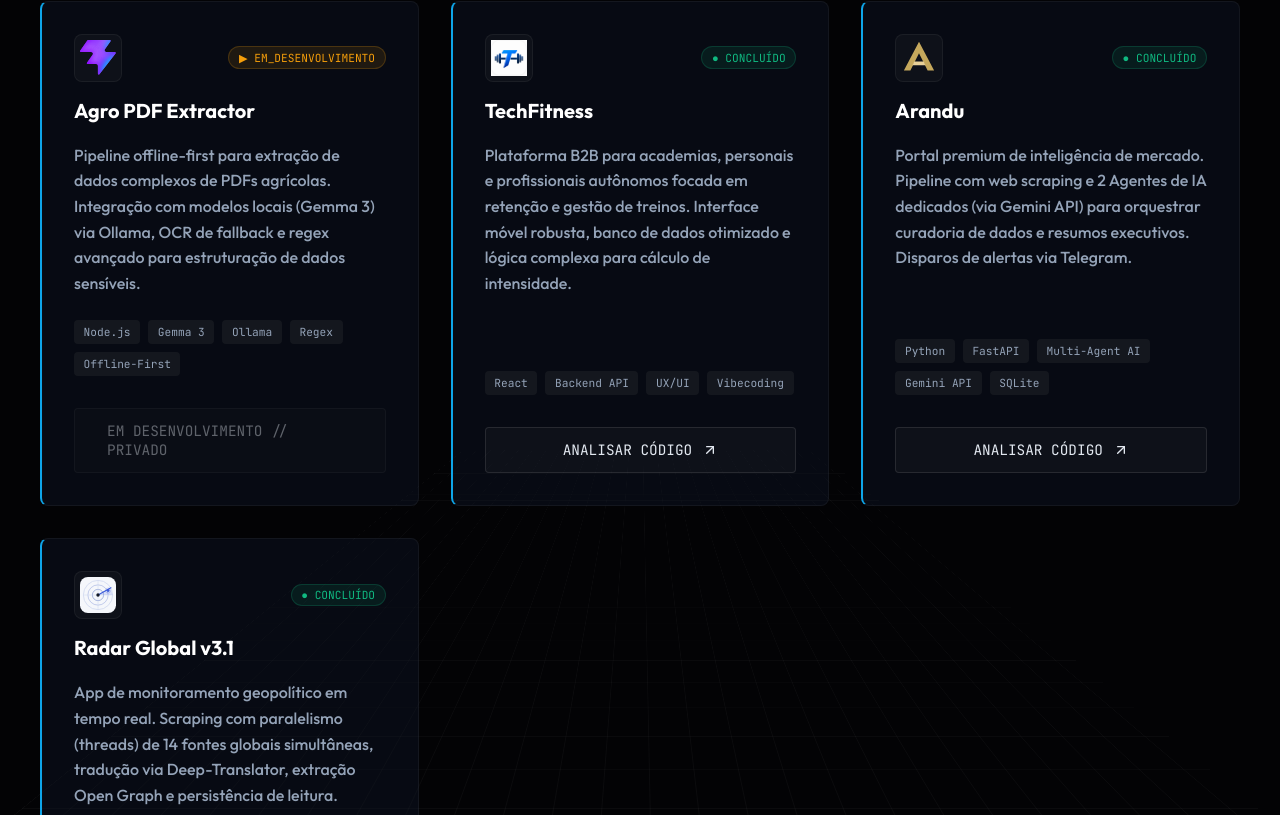
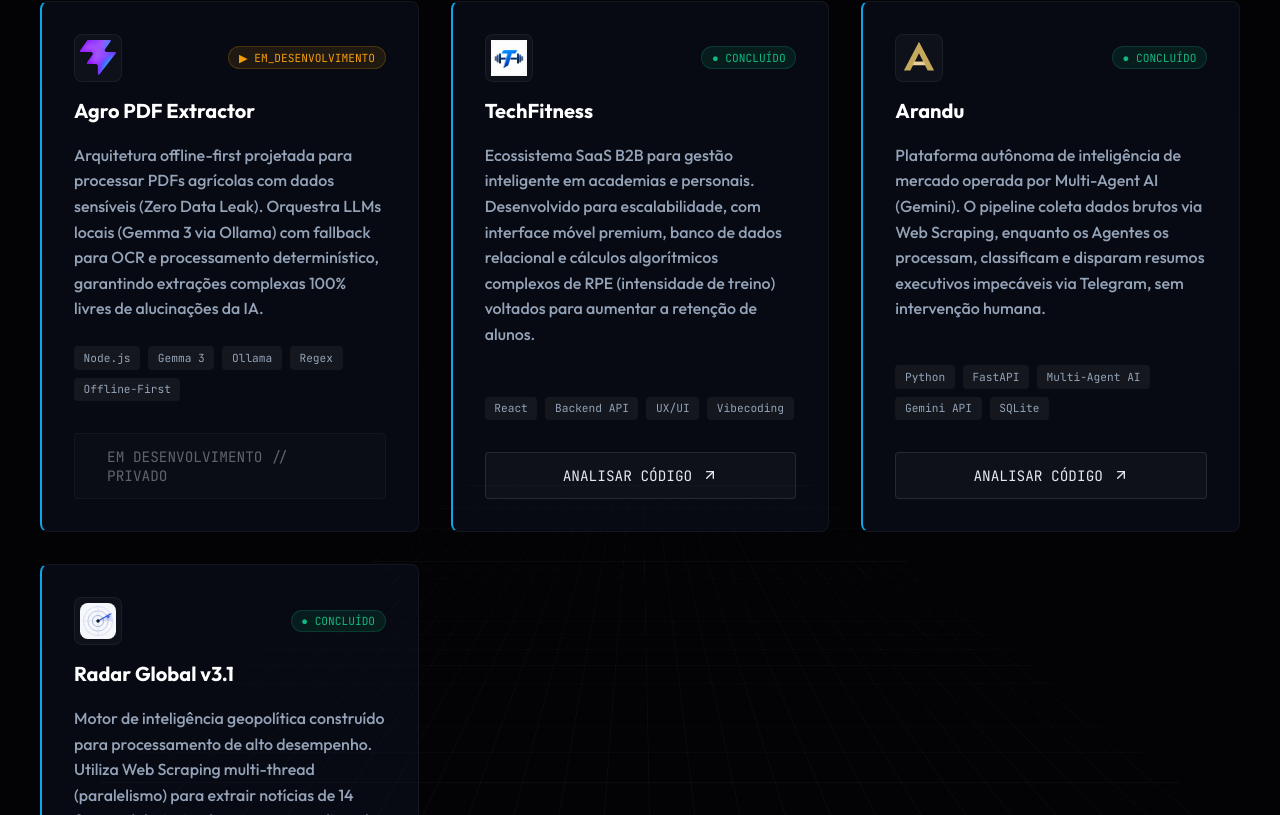
Before and after one commit to cassianoomotta/cassianoomotta.github.io, a React (Vite) app: page / in a window 1280 px wide. Shown: the part 825-1640 px from the top of the page. Built offline with nearby package versions, Linux system fonts and the light colour scheme.

Commit message:
docs: melhora copy dos projetos destacando arquitetura e impacto business

```diff
--- a/src/Projetos.jsx
+++ b/src/Projetos.jsx
@@ -7,7 +7,7 @@ const projectsData = [
     status: 'EM_DESENVOLVIMENTO',
     logoUrl: '/agro-logo.svg',
     icon: <Database color="var(--ai-primary)" />,
-    description: 'Pipeline offline-first para extração de dados complexos de PDFs agrícolas. Integração com modelos locais (Gemma 3) via Ollama, OCR de fallback e regex avançado para estruturação de dados sensíveis.',
+    description: 'Arquitetura offline-first projetada para processar PDFs agrícolas com dados sensíveis (Zero Data Leak). Orquestra LLMs locais (Gemma 3 via Ollama) com fallback para OCR e processamento determinístico, garantindo extrações complexas 100% livres de alucinações da IA.',
     tech: ['Node.js', 'Gemma 3', 'Ollama', 'Regex', 'Offline-First'],
     link: 'https://github.com/cassianoomotta'
   },
@@ -16,7 +16,7 @@ const projectsData = [
     status: 'CONCLUÍDO',
     logoUrl: '/techfitness-logo.png',
     icon: <Smartphone color="var(--ai-secondary)" />,
-    description: 'Plataforma B2B para academias, personais e profissionais autônomos focada em retenção e gestão de treinos. Interface móvel robusta, banco de dados otimizado e lógica complexa para cálculo de intensidade.',
+    description: 'Ecossistema SaaS B2B para gestão inteligente em academias e personais. Desenvolvido para escalabilidade, com interface móvel premium, banco de dados relacional e cálculos algorítmicos complexos de RPE (intensidade de treino) voltados para aumentar a retenção de alunos.',
     tech: ['React', 'Backend API', 'UX/UI', 'Vibecoding'],
     link: 'https://github.com/cassianoomotta/TechFitness'
   },
@@ -25,7 +25,7 @@ const projectsData = [
     status: 'CONCLUÍDO',
     logoUrl: '/arandu-logo.svg',
     icon: <Layout color="var(--ai-primary)" />,
-    description: 'Portal premium de inteligência de mercado. Pipeline com web scraping e 2 Agentes de IA dedicados (via Gemini API) para orquestrar curadoria de dados e resumos executivos. Disparos de alertas via Telegram.',
+    description: 'Plataforma autônoma de inteligência de mercado operada por Multi-Agent AI (Gemini). O pipeline coleta dados brutos via Web Scraping, enquanto os Agentes os processam, classificam e disparam resumos executivos impecáveis via Telegram, sem intervenção humana.',
     tech: ['Python', 'FastAPI', 'Multi-Agent AI', 'Gemini API', 'SQLite'],
     link: 'https://github.com/cassianoomotta/arandu'
   },
@@ -34,7 +34,7 @@ const projectsData = [
     status: 'CONCLUÍDO',
     logoUrl: '/radar-logo.svg',
     icon: <FileText color="var(--ai-secondary)" />,
-    description: 'App de monitoramento geopolítico em tempo real. Scraping com paralelismo (threads) de 14 fontes globais simultâneas, tradução via Deep-Translator, extração Open Graph e persistência de leitura.',
+    description: 'Motor de inteligência geopolítica construído para processamento de alto desempenho. Utiliza Web Scraping multi-thread (paralelismo) para extrair notícias de 14 fontes globais simultaneamente, aplicando tradução neural em tempo real e captura de metadados.',
     tech: ['FastAPI', 'Python', 'Web Scraping', 'Multithreading'],
     link: 'https://github.com/cassianoomotta/app-noticias'
   }
```
